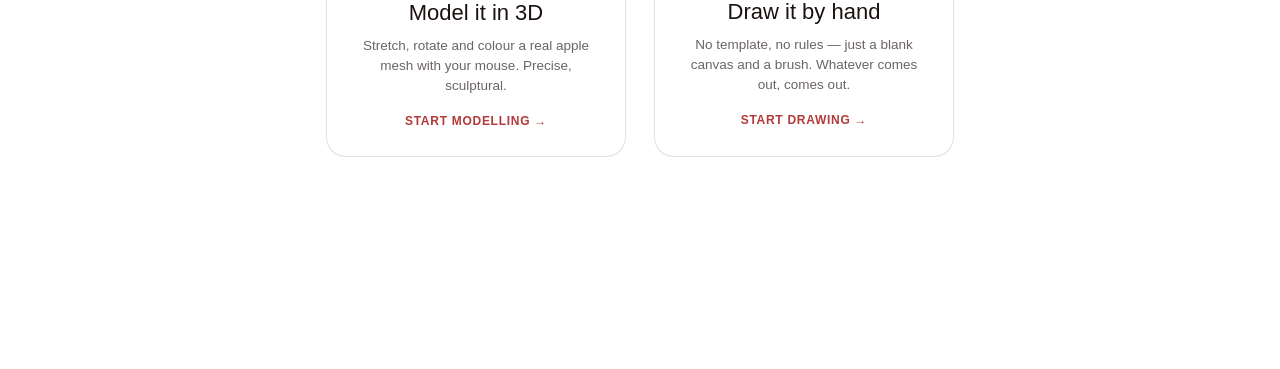
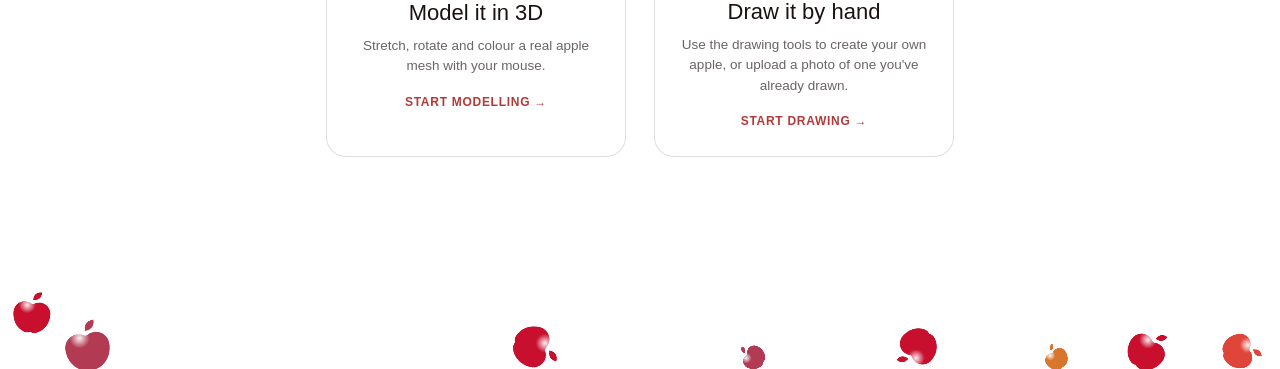
Before and after one commit to Axia1530/apple129, a plain HTML site: page choice.html in a window 1280 px wide. Shown: the part 431-800 px from the top of the page. Drawn offline with nearby package versions, Linux system fonts and the light colour scheme; a web font is replaced by a local one.

Commit message:
Add files via upload

```diff
--- a/choice.html
+++ b/choice.html
@@ -7,15 +7,21 @@
 <link rel="preconnect" href="https://fonts.googleapis.com">
 <link rel="preconnect" href="https://fonts.gstatic.com" crossorigin>
 <link href="https://fonts.googleapis.com/css2?family=Notable&family=Pathway+Extreme:wght@400;700;800&display=swap" rel="stylesheet">
+<script src="https://cdnjs.cloudflare.com/ajax/libs/matter-js/0.19.0/matter.min.js"></script>
 <style>
   :root{ --ink:#1b1210; }
   *{box-sizing:border-box;}
-  html,body{margin:0;padding:0;min-height:100%;background:#ffffff;}
+  html,body{margin:0;padding:0;height:100%;overflow:hidden;background:#ffffff;}
   body{
     font-family:'Pathway Extreme',sans-serif;color:var(--ink);
-    min-height:100vh;display:flex;flex-direction:column;
+    height:100vh;display:flex;flex-direction:column;position:relative;
+  }
+  #fxCanvas{
+    position:absolute;inset:0;width:100%;height:100%;
+    pointer-events:none;z-index:1;
   }
   .topbar{
+    position:relative;z-index:2;
     display:flex;justify-content:space-between;align-items:flex-start;
     padding:28px 7vw 0;
   }
@@ -26,6 +32,7 @@
   .brandmark{font-family:'Notable',sans-serif;font-size:18px;letter-spacing:0.02em;opacity:0.85;}
 
   .center{
+    position:relative;z-index:2;
     flex:1;display:flex;flex-direction:column;align-items:center;justify-content:center;
     padding:20px 7vw 60px;text-align:center;
   }
@@ -50,28 +57,160 @@
 </style>
 </head>
 <body>
+  <canvas id="fxCanvas"></canvas>
+
   <div class="topbar">
     <a class="back" href="index.html">&larr; BACK</a>
     <div class="brandmark">APPLE NO.129</div>
   </div>
 
   <div class="center">
-    <span class="kicker">Step 1</span>
-    <h1>How do you want to shape it?</h1>
+    <span class="kicker" id="kickerEl">Step 1</span>
+    <h1 id="titleEl">How do you want to shape it?</h1>
     <div class="cards">
-      <a class="card" href="builder.html">
+      <a class="card" id="cardModel" href="builder.html">
         <div class="card-icon">&#x1F34E;</div>
         <h2>Model it in 3D</h2>
-        <p>Stretch, rotate and colour a real apple mesh with your mouse. Precise, sculptural.</p>
+        <p>Stretch, rotate and colour a real apple mesh with your mouse.</p>
         <div class="go">Start modelling &rarr;</div>
       </a>
-      <a class="card" href="draw.html">
+      <a class="card" id="cardDraw" href="draw.html">
         <div class="card-icon">&#9998;&#65039;</div>
         <h2>Draw it by hand</h2>
-        <p>No template, no rules — just a blank canvas and a brush. Whatever comes out, comes out.</p>
+        <p>Use the drawing tools to create your own apple, or upload a photo of one you've already drawn.</p>
         <div class="go">Start drawing &rarr;</div>
       </a>
     </div>
   </div>
+
+<script>
+/* ============ falling-apple physics (same as landing page) ============ */
+const { Engine, World, Bodies, Body, Composite } = Matter;
+
+const engine = Engine.create();
+engine.gravity.y = 1.1;
+
+const canvas = document.getElementById('fxCanvas');
+const ctx = canvas.getContext('2d');
+let W, H;
+function sizeCanvas(){
+  W = window.innerWidth;
+  H = window.innerHeight;
+  canvas.width = W * devicePixelRatio;
+  canvas.height = H * devicePixelRatio;
+  canvas.style.width = W+'px';
+  canvas.style.height = H+'px';
+  ctx.setTransform(devicePixelRatio,0,0,devicePixelRatio,0,0);
+}
+sizeCanvas();
+
+let staticBodies = [];
+
+function buildStaticBodies(){
+  if(staticBodies.length){
+    Composite.remove(engine.world, staticBodies);
+  }
+  staticBodies = [];
+
+  // text and cards have no collision body here: apples fall straight past
+  // them (behind them, visually) and only pile up on the floor.
+  staticBodies.push(Bodies.rectangle(W/2, H+20, W*2, 40, {isStatic:true}));
+  staticBodies.push(Bodies.rectangle(-20, H/2, 40, H*2, {isStatic:true}));
+  staticBodies.push(Bodies.rectangle(W+20, H/2, 40, H*2, {isStatic:true}));
+
+  Composite.add(engine.world, staticBodies);
+}
+buildStaticBodies();
+
+const apples = [];
+const COLORS = ['#c8102e','#e0453a','#e8c13a','#8fbf4f','#d9752c','#b23a52'];
+
+const appleIcon = new Image();
+appleIcon.src = 'assets/apple-icon.png';
+let tintedIcons = [];
+let iconReady = false;
+appleIcon.onload = () => {
+  tintedIcons = COLORS.map(color=>{
+    const c = document.createElement('canvas');
+    c.width = 128; c.height = 128;
+    const cctx = c.getContext('2d');
+    cctx.drawImage(appleIcon, 0, 0, 128, 128);
+    cctx.globalCompositeOperation = 'source-atop';
+    cctx.fillStyle = color;
+    cctx.fillRect(0,0,128,128);
+    const grad = cctx.createRadialGradient(50,46,2, 50,46,22);
+    grad.addColorStop(0,'rgba(255,255,255,0.85)');
+    grad.addColorStop(1,'rgba(255,255,255,0)');
+    cctx.fillStyle = grad;
+    cctx.fillRect(0,0,128,128);
+    return c;
+  });
+  iconReady = true;
+};
+
+function spawnApple(){
+  if(apples.length > 42) return;
+  const r = 12 + Math.random()*14;
+  const x = 20 + Math.random()*(W-40);
+  const body = Bodies.circle(x, -40, r, {
+    restitution: 0.35,
+    friction: 0.5,
+    frictionAir: 0.001,
+    density: 0.002
+  });
+  Body.setAngularVelocity(body, (Math.random()-0.5)*0.2);
+  Composite.add(engine.world, body);
+  apples.push({ body, r, colorIndex: Math.floor(Math.random()*COLORS.length) });
+}
+
+function drawApple(a){
+  const { x, y } = a.body.position;
+  const angle = a.body.angle;
+  ctx.save();
+  ctx.translate(x,y);
+  ctx.rotate(angle);
+  if(iconReady){
+    const icon = tintedIcons[a.colorIndex];
+    const d = a.r*2.5;
+    ctx.drawImage(icon, -d/2, -d/2, d, d);
+  } else {
+    ctx.beginPath();
+    ctx.arc(0,0,a.r,0,Math.PI*2);
+    ctx.fillStyle = COLORS[a.colorIndex];
+    ctx.fill();
+  }
+  ctx.restore();
+}
+
+let lastSpawn = 0;
+function loop(ts){
+  if(ts - lastSpawn > 450){
+    spawnApple();
+    lastSpawn = ts;
+  }
+  Engine.update(engine, 1000/60);
+  ctx.clearRect(0,0,W,H);
+  for(let i=apples.length-1;i>=0;i--){
+    const a = apples[i];
+    if(a.body.position.y > H + 200){
+      Composite.remove(engine.world, a.body);
+      apples.splice(i,1);
+      continue;
+    }
+    drawApple(a);
+  }
+  requestAnimationFrame(loop);
+}
+requestAnimationFrame(loop);
+
+let resizeTimer;
+window.addEventListener('resize', ()=>{
+  clearTimeout(resizeTimer);
+  resizeTimer = setTimeout(()=>{
+    sizeCanvas();
+    buildStaticBodies();
+  }, 150);
+});
+</script>
 </body>
 </html>
```
Also changed, not shown: index.html (+7 -8 lines), journey.html (+16 -28 lines).
